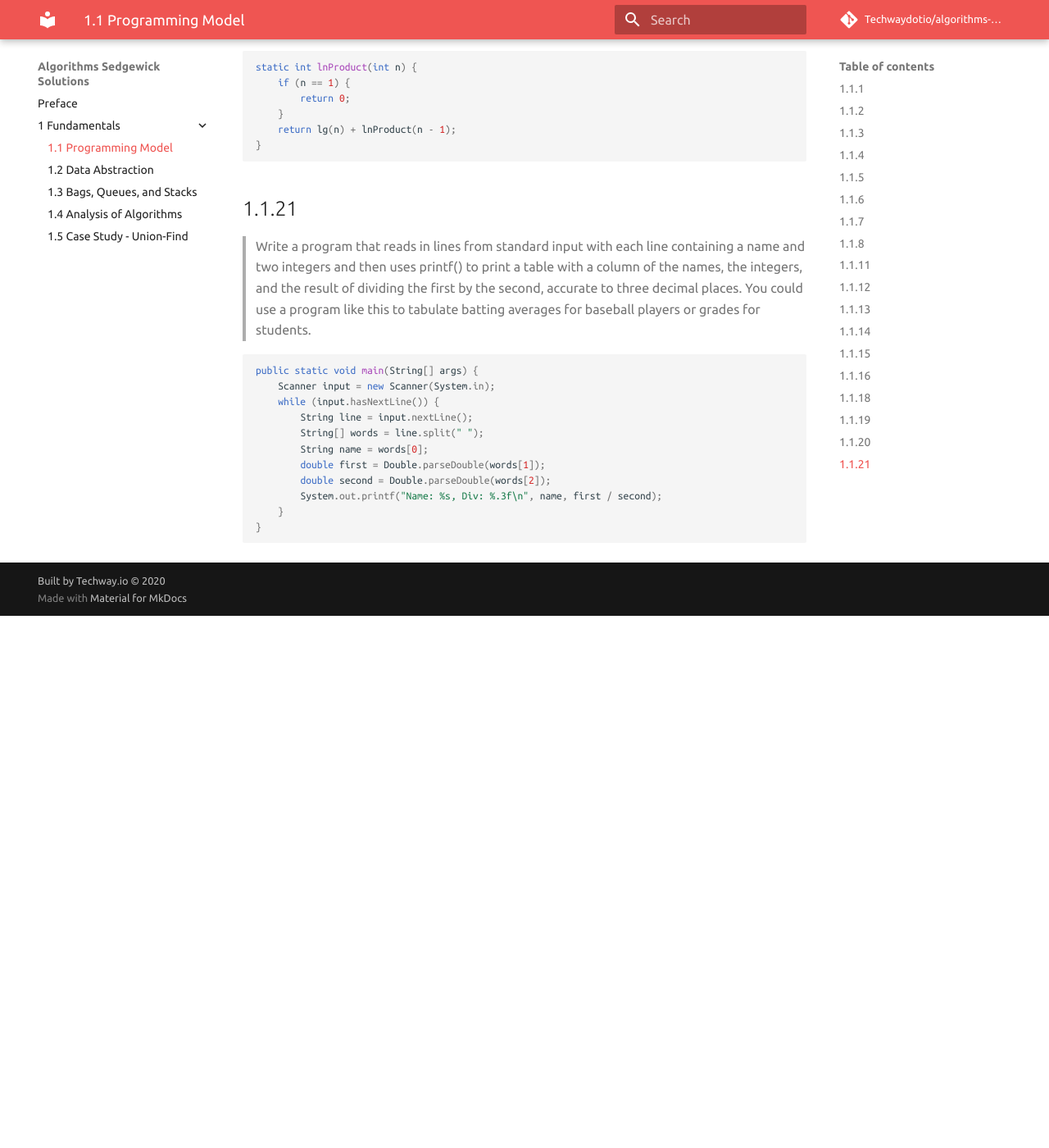
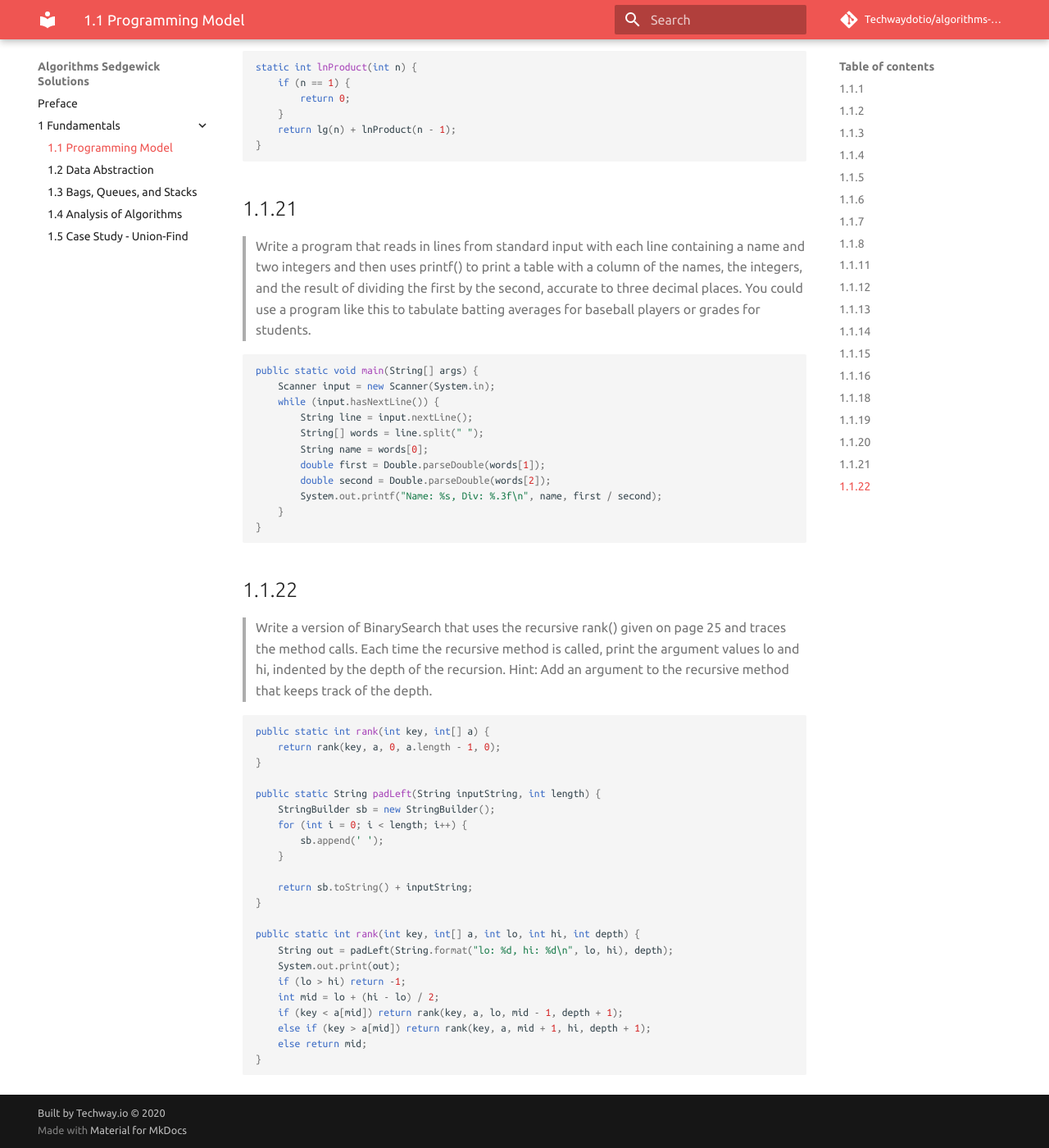
Before and after one commit to Techwaydotio/algorithms-sedgewick, an MkDocs documentation site: the page built from docs/Chap01/1.1.md, in a window 1280 px wide and 1400 px high, scrolled down 8856 px. Shown: the whole window at 82% size. Built offline with MkDocs 1.6.1 and Material for MkDocs 9.7.7, drawn with Linux system fonts in a browser that asks for light colours; nearby versions of some CDN libraries; comment, search, counter and statistics services are not loaded; before the commit the page ends 9607 px from its top, so only the background shows below that.

Commit message:
Ch1 1.1.21

````diff
--- a/docs/Chap01/1.1.md
+++ b/docs/Chap01/1.1.md
@@ -444,3 +444,33 @@ public static void main(String[] args) {
     }
 }
 ```
+
+## 1.1.22
+> Write a version of BinarySearch that uses the recursive rank() given on page
+25 and traces the method calls. Each time the recursive method is called, print the argument values lo and hi, indented by the depth of the recursion. Hint: Add an argument
+to the recursive method that keeps track of the depth.
+
+```java
+public static int rank(int key, int[] a) {
+    return rank(key, a, 0, a.length - 1, 0);
+}
+
+public static String padLeft(String inputString, int length) {
+    StringBuilder sb = new StringBuilder();
+    for (int i = 0; i < length; i++) {
+        sb.append(' ');
+    }
+
+    return sb.toString() + inputString;
+}
+
+public static int rank(int key, int[] a, int lo, int hi, int depth) {
+    String out = padLeft(String.format("lo: %d, hi: %d\n", lo, hi), depth);
+    System.out.print(out);
+    if (lo > hi) return -1;
+    int mid = lo + (hi - lo) / 2;
+    if (key < a[mid]) return rank(key, a, lo, mid - 1, depth + 1);
+    else if (key > a[mid]) return rank(key, a, mid + 1, hi, depth + 1);
+    else return mid;
+}
+```
````
Also changed, not shown: site/Chap01/1.1/index.html, site/search/search_index.json, 3 other files.
